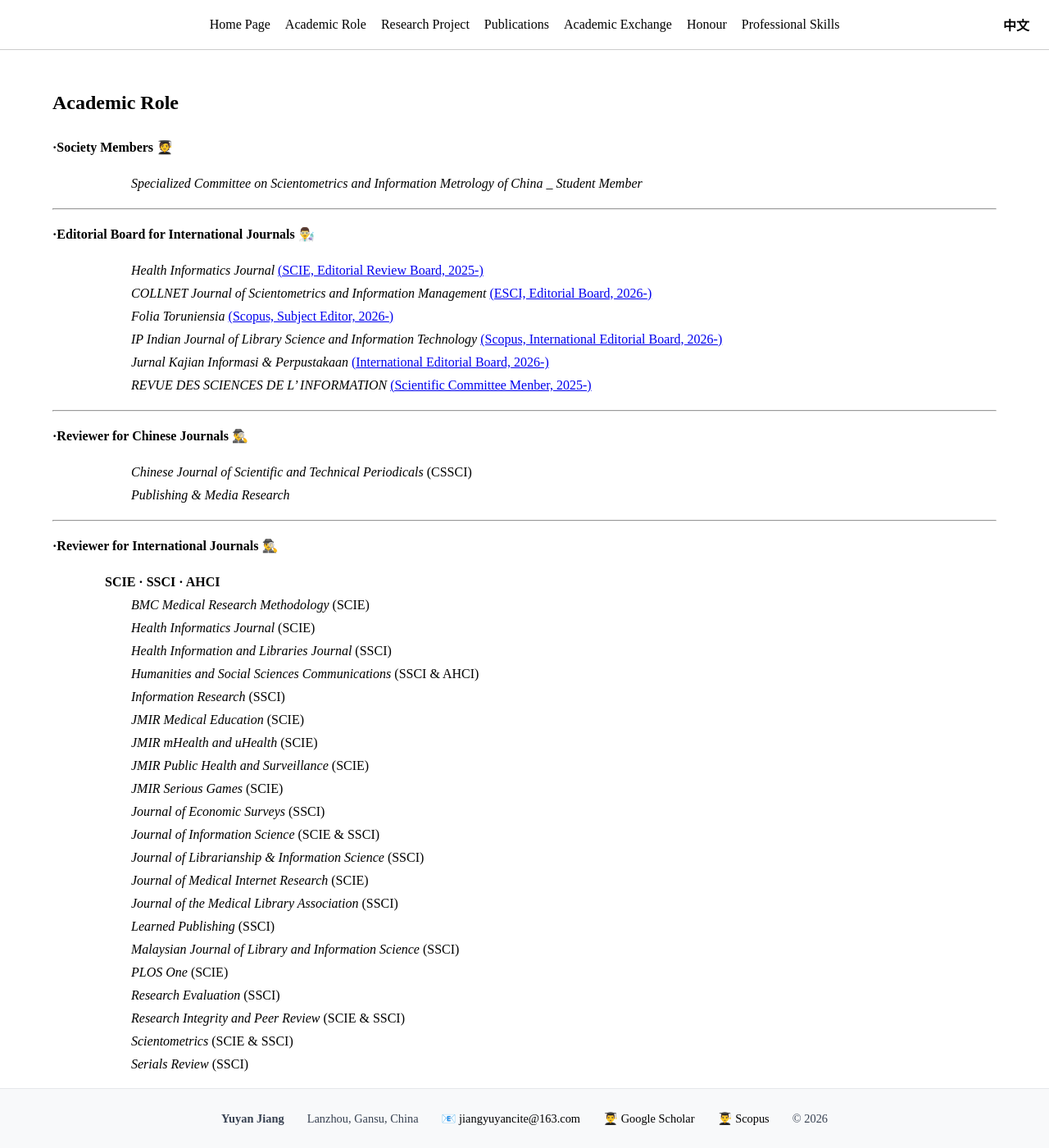
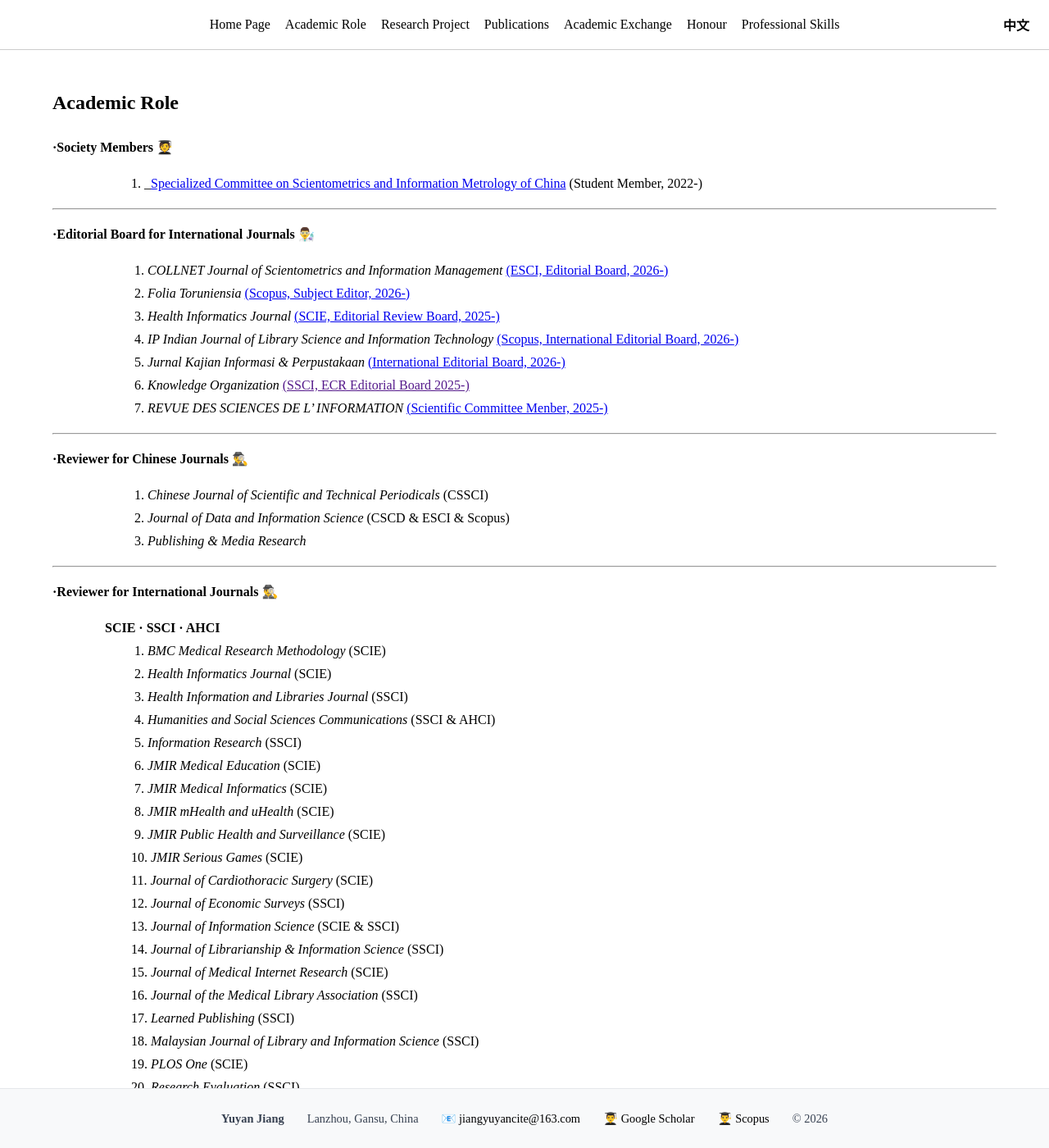
Before and after one commit to jiang-yuyan/Yuyan-Jiang-CV, a Jekyll site: the page built from role/roles.md, in a window 1280 px wide and 1400 px high. Shown: the whole window at 82% size. Built offline with Jekyll 4.4.1, drawn with Linux system fonts in a browser that asks for light colours; some of the changed text lies outside the part shown.

Commit message:
Daily Update

```diff
--- a/role/roles.md
+++ b/role/roles.md
@@ -6,109 +6,117 @@ title: roles
 ## Academic Role
 __·Society Members__ 🧑‍🎓
 
-&#8195;&#8195;&#8195;&#8195;&#8195;&#8195;_Specialized Committee on Scientometrics and Information Metrology of China _ Student Member_
+&#8195;&#8195;&#8195;&#8195;&#8195;&#8195;1. _[Specialized Committee on Scientometrics and Information Metrology of China](http://www.casssp.org.cn/product/65.html) (Student Member, 2022-)
 
 ---
 
 __·Editorial Board for International Journals__ 👨‍🔬
 
-&#8195;&#8195;&#8195;&#8195;&#8195;&#8195;_Health Informatics Journal_ [(SCIE, Editorial Review Board, 2025-)](https://journals.sagepub.com/editorial-board/JHI)
-&#8195;&#8195;&#8195;&#8195;&#8195;&#8195;_COLLNET Journal of Scientometrics and Information Management_ [(ESCI, Editorial Board, 2026-)](https://www.tarupublications.com/journal/CJSIM/editorial-board)
-&#8195;&#8195;&#8195;&#8195;&#8195;&#8195;_Folia Toruniensia_ [(Scopus, Subject Editor, 2026-) ](https://apcz.umk.pl/FT/about/editorialTeam)
-&#8195;&#8195;&#8195;&#8195;&#8195;&#8195;_IP Indian Journal of Library Science and Information Technology_ [(Scopus, International Editorial Board, 2026-)](https://ijlsit.org/editorial)
-&#8195;&#8195;&#8195;&#8195;&#8195;&#8195;_Jurnal Kajian Informasi & Perpustakaan_ [(International Editorial Board, 2026-)](https://jurnal.unpad.ac.id/jkip/about/editorialTeam)
-&#8195;&#8195;&#8195;&#8195;&#8195;&#8195;_REVUE DES SCIENCES DE L' INFORMATION_ [(Scientific Committee Menber, 2025-)](https://revues.imist.ma/index.php/JIS/about/editorialTeam)
+&#8195;&#8195;&#8195;&#8195;&#8195;&#8195; 1. _COLLNET Journal of Scientometrics and Information Management_ [(ESCI, Editorial Board, 2026-)](https://www.tarupublications.com/journal/CJSIM/editorial-board)
+&#8195;&#8195;&#8195;&#8195;&#8195;&#8195; 2. _Folia Toruniensia_ [(Scopus, Subject Editor, 2026-) ](https://apcz.umk.pl/FT/about/editorialTeam)
+&#8195;&#8195;&#8195;&#8195;&#8195;&#8195; 3. _Health Informatics Journal_ [(SCIE, Editorial Review Board, 2025-)](https://journals.sagepub.com/editorial-board/JHI)
+&#8195;&#8195;&#8195;&#8195;&#8195;&#8195; 4. _IP Indian Journal of Library Science and Information Technology_ [(Scopus, International Editorial Board, 2026-)](https://ijlsit.org/editorial)
+&#8195;&#8195;&#8195;&#8195;&#8195;&#8195; 5. _Jurnal Kajian Informasi & Perpustakaan_ [(International Editorial Board, 2026-)](https://jurnal.unpad.ac.id/jkip/about/editorialTeam)
+&#8195;&#8195;&#8195;&#8195;&#8195;&#8195; 6. _Knowledge Organization_ [(SSCI, ECR Editorial Board 2025-)]()
+&#8195;&#8195;&#8195;&#8195;&#8195;&#8195; 7. _REVUE DES SCIENCES DE L' INFORMATION_ [(Scientific Committee Menber, 2025-)](https://revues.imist.ma/index.php/JIS/about/editorialTeam)
 
 ---
 
 __·Reviewer for Chinese Journals__ 🕵️‍♂️
 
-&#8195;&#8195;&#8195;&#8195;&#8195;&#8195;_Chinese Journal of Scientific and Technical Periodicals_ (CSSCI)
-&#8195;&#8195;&#8195;&#8195;&#8195;&#8195;_Publishing & Media Research_
+&#8195;&#8195;&#8195;&#8195;&#8195;&#8195; 1. _Chinese Journal of Scientific and Technical Periodicals_ (CSSCI)
+&#8195;&#8195;&#8195;&#8195;&#8195;&#8195; 2. _Journal of Data and Information Science_ (CSCD & ESCI & Scopus)
+&#8195;&#8195;&#8195;&#8195;&#8195;&#8195; 3. _Publishing & Media Research_
 
 ---
 
 __·Reviewer for International Journals__ 🕵️‍♂️
 
 &#8195;&#8195;&#8195;&#8195;**SCIE · SSCI · AHCI**
-&#8195;&#8195;&#8195;&#8195;&#8195;&#8195;_BMC Medical Research Methodology_ (SCIE)
-&#8195;&#8195;&#8195;&#8195;&#8195;&#8195;_Health Informatics Journal_ (SCIE)
-&#8195;&#8195;&#8195;&#8195;&#8195;&#8195;_Health Information and Libraries Journal_ (SSCI)
-&#8195;&#8195;&#8195;&#8195;&#8195;&#8195;_Humanities and Social Sciences Communications_ (SSCI & AHCI)
-&#8195;&#8195;&#8195;&#8195;&#8195;&#8195;_Information Research_ (SSCI)
-&#8195;&#8195;&#8195;&#8195;&#8195;&#8195;_JMIR Medical Education_ (SCIE)
-&#8195;&#8195;&#8195;&#8195;&#8195;&#8195;_JMIR mHealth and uHealth_ (SCIE)
-&#8195;&#8195;&#8195;&#8195;&#8195;&#8195;_JMIR Public Health and Surveillance_ (SCIE)
-&#8195;&#8195;&#8195;&#8195;&#8195;&#8195;_JMIR Serious Games_ (SCIE)
-&#8195;&#8195;&#8195;&#8195;&#8195;&#8195;_Journal of Economic Surveys_ (SSCI)
-&#8195;&#8195;&#8195;&#8195;&#8195;&#8195;_Journal of Information Science_ (SCIE & SSCI)
-&#8195;&#8195;&#8195;&#8195;&#8195;&#8195;_Journal of Librarianship & Information Science_ (SSCI)
-&#8195;&#8195;&#8195;&#8195;&#8195;&#8195;_Journal of Medical Internet Research_ (SCIE)
-&#8195;&#8195;&#8195;&#8195;&#8195;&#8195;_Journal of the Medical Library Association_ (SSCI)
-&#8195;&#8195;&#8195;&#8195;&#8195;&#8195;_Learned Publishing_ (SSCI)
-&#8195;&#8195;&#8195;&#8195;&#8195;&#8195;_Malaysian Journal of Library and Information Science_ (SSCI)
-&#8195;&#8195;&#8195;&#8195;&#8195;&#8195;_PLOS One_ (SCIE)
-&#8195;&#8195;&#8195;&#8195;&#8195;&#8195;_Research Evaluation_ (SSCI)
-&#8195;&#8195;&#8195;&#8195;&#8195;&#8195;_Research Integrity and Peer Review_ (SCIE & SSCI)
-&#8195;&#8195;&#8195;&#8195;&#8195;&#8195;_Scientometrics_ (SCIE & SSCI)
-&#8195;&#8195;&#8195;&#8195;&#8195;&#8195;_Serials Review_ (SSCI)
+&#8195;&#8195;&#8195;&#8195;&#8195;&#8195; 1. _BMC Medical Research Methodology_ (SCIE)
+&#8195;&#8195;&#8195;&#8195;&#8195;&#8195; 2. _Health Informatics Journal_ (SCIE)
+&#8195;&#8195;&#8195;&#8195;&#8195;&#8195; 3. _Health Information and Libraries Journal_ (SSCI)
+&#8195;&#8195;&#8195;&#8195;&#8195;&#8195; 4. _Humanities and Social Sciences Communications_ (SSCI & AHCI)
+&#8195;&#8195;&#8195;&#8195;&#8195;&#8195; 5. _Information Research_ (SSCI)
+&#8195;&#8195;&#8195;&#8195;&#8195;&#8195; 6. _JMIR Medical Education_ (SCIE)
+&#8195;&#8195;&#8195;&#8195;&#8195;&#8195; 7. _JMIR Medical Informatics_ (SCIE)
+&#8195;&#8195;&#8195;&#8195;&#8195;&#8195; 8. _JMIR mHealth and uHealth_ (SCIE)
+&#8195;&#8195;&#8195;&#8195;&#8195;&#8195; 9. _JMIR Public Health and Surveillance_ (SCIE)
+&#8195;&#8195;&#8195;&#8195;&#8195;&#8195;10. _JMIR Serious Games_ (SCIE)
+&#8195;&#8195;&#8195;&#8195;&#8195;&#8195;11. _Journal of Cardiothoracic Surgery_ (SCIE)
+&#8195;&#8195;&#8195;&#8195;&#8195;&#8195;12. _Journal of Economic Surveys_ (SSCI)
+&#8195;&#8195;&#8195;&#8195;&#8195;&#8195;13. _Journal of Information Science_ (SCIE & SSCI)
+&#8195;&#8195;&#8195;&#8195;&#8195;&#8195;14. _Journal of Librarianship & Information Science_ (SSCI)
+&#8195;&#8195;&#8195;&#8195;&#8195;&#8195;15. _Journal of Medical Internet Research_ (SCIE)
+&#8195;&#8195;&#8195;&#8195;&#8195;&#8195;16. _Journal of the Medical Library Association_ (SSCI)
+&#8195;&#8195;&#8195;&#8195;&#8195;&#8195;17. _Learned Publishing_ (SSCI)
+&#8195;&#8195;&#8195;&#8195;&#8195;&#8195;18. _Malaysian Journal of Library and Information Science_ (SSCI)
+&#8195;&#8195;&#8195;&#8195;&#8195;&#8195;19. _PLOS One_ (SCIE)
+&#8195;&#8195;&#8195;&#8195;&#8195;&#8195;20. _Research Evaluation_ (SSCI)
+&#8195;&#8195;&#8195;&#8195;&#8195;&#8195;21. _Research Integrity and Peer Review_ (SCIE & SSCI)
+&#8195;&#8195;&#8195;&#8195;&#8195;&#8195;22. _Scientometrics_ (SCIE & SSCI)
+&#8195;&#8195;&#8195;&#8195;&#8195;&#8195;23. _Serials Review_ (SSCI)
 
 ---
 
 &#8195;&#8195;&#8195;&#8195;**ESCI · Scopus**
-&#8195;&#8195;&#8195;&#8195;&#8195;&#8195;_Annals of Library and Information Studies_ (ESCI & Scopus)
-&#8195;&#8195;&#8195;&#8195;&#8195;&#8195;_Asian/Pacific Island Nursing Journal_ (Scopus)
-&#8195;&#8195;&#8195;&#8195;&#8195;&#8195;_Applied Network Science_ (ESCI & Scopus)
-&#8195;&#8195;&#8195;&#8195;&#8195;&#8195;_COLLNET Journal of Scientometrics and Information Management_ (ESCI)
-&#8195;&#8195;&#8195;&#8195;&#8195;&#8195;_Discover Education_ (Scopus)
-&#8195;&#8195;&#8195;&#8195;&#8195;&#8195;_Discover Psychologyl_ (ESCI & Scopus)
-&#8195;&#8195;&#8195;&#8195;&#8195;&#8195;_Folia Toruniensia_ (Scopus)
-&#8195;&#8195;&#8195;&#8195;&#8195;&#8195;_Iberoamerican Journal of Science Measurement and Communication_ (Scopus)
-&#8195;&#8195;&#8195;&#8195;&#8195;&#8195;_Ibersid: revista de sistemas de información y documentación_ (ESCI & Scopus)
-&#8195;&#8195;&#8195;&#8195;&#8195;&#8195;_Insights - the USKG Journal_ (ESCI & Scopus)
-&#8195;&#8195;&#8195;&#8195;&#8195;&#8195;_Interactive Journal of Medical Research_ (ESCI)
-&#8195;&#8195;&#8195;&#8195;&#8195;&#8195;_Discover Psychologyl_ (ESCI & Scopus)
-&#8195;&#8195;&#8195;&#8195;&#8195;&#8195;_IP Indian Journal of Library Science and Information Technology_ (Scopus)
-&#8195;&#8195;&#8195;&#8195;&#8195;&#8195;_Issues in Science and Technology Librarianship_ (Scopus)
-&#8195;&#8195;&#8195;&#8195;&#8195;&#8195;_JMIR Aging_ (ESCI & Scopus)
-&#8195;&#8195;&#8195;&#8195;&#8195;&#8195;_JMIR Cancer_ (ESCI & Scopus)
-&#8195;&#8195;&#8195;&#8195;&#8195;&#8195;_JMIR Cardio_ (ESCI & Scopus)
-&#8195;&#8195;&#8195;&#8195;&#8195;&#8195;_JMIR Dermatology_ (Scopus)
-&#8195;&#8195;&#8195;&#8195;&#8195;&#8195;_JMIR Formative Research_ (ESCI & Scopus)
-&#8195;&#8195;&#8195;&#8195;&#8195;&#8195;_JMIR Human Factors_ (ESCI & Scopus)
-&#8195;&#8195;&#8195;&#8195;&#8195;&#8195;_JMIR Infodemiology_ (ESCI & Scopus)
-&#8195;&#8195;&#8195;&#8195;&#8195;&#8195;_JMIR Pediatrics and Parenting_ (ESCI & Scopus)
-&#8195;&#8195;&#8195;&#8195;&#8195;&#8195;_JMIR Research Protocols_ (ESCI & Scopus)
-&#8195;&#8195;&#8195;&#8195;&#8195;&#8195;_Journal of Hospital Librarianship_ (Scopus)
-&#8195;&#8195;&#8195;&#8195;&#8195;&#8195;_New Review of Information Networking_ (Scopus)
-&#8195;&#8195;&#8195;&#8195;&#8195;&#8195;_Online Journal of Public Health Informatics_ (ESCI & Scopus)
-&#8195;&#8195;&#8195;&#8195;&#8195;&#8195;_Revista Interamericana de Bibliotecología_ (Scopus)
-&#8195;&#8195;&#8195;&#8195;&#8195;&#8195;_SN Business & Economics_ (Scopus)
+&#8195;&#8195;&#8195;&#8195;&#8195;&#8195; 1. _Annals of Library and Information Studies_ (ESCI & Scopus)
+&#8195;&#8195;&#8195;&#8195;&#8195;&#8195; 2. _Asian/Pacific Island Nursing Journal_ (Scopus)
+&#8195;&#8195;&#8195;&#8195;&#8195;&#8195; 3. _Applied Network Science_ (ESCI & Scopus)
+&#8195;&#8195;&#8195;&#8195;&#8195;&#8195; 4. _COLLNET Journal of Scientometrics and Information Management_ (ESCI)
+&#8195;&#8195;&#8195;&#8195;&#8195;&#8195; 5. _Discover Education_ (Scopus)
+&#8195;&#8195;&#8195;&#8195;&#8195;&#8195; 6. _Discover Psychology_ (ESCI & Scopus)
+&#8195;&#8195;&#8195;&#8195;&#8195;&#8195; 7. _Discover Public Health_ (ESCI & Scopus)
+&#8195;&#8195;&#8195;&#8195;&#8195;&#8195; 8. _Folia Toruniensia_ (Scopus)
+&#8195;&#8195;&#8195;&#8195;&#8195;&#8195; 9. _Iberoamerican Journal of Science Measurement and Communication_ (Scopus)
+&#8195;&#8195;&#8195;&#8195;&#8195;&#8195;10. _Ibersid: revista de sistemas de información y documentación_ (ESCI & Scopus)
+&#8195;&#8195;&#8195;&#8195;&#8195;&#8195;11. _Insights - the USKG Journal_ (ESCI & Scopus)
+&#8195;&#8195;&#8195;&#8195;&#8195;&#8195;12. _Interactive Journal of Medical Research_ (ESCI)
+&#8195;&#8195;&#8195;&#8195;&#8195;&#8195;13. _IP Indian Journal of Library Science and Information Technology_ (Scopus)
+&#8195;&#8195;&#8195;&#8195;&#8195;&#8195;14. _Issues in Science and Technology Librarianship_ (Scopus)
+&#8195;&#8195;&#8195;&#8195;&#8195;&#8195;15. _JMIR Aging_ (ESCI & Scopus)
+&#8195;&#8195;&#8195;&#8195;&#8195;&#8195;16. _JMIR Cancer_ (ESCI & Scopus)
+&#8195;&#8195;&#8195;&#8195;&#8195;&#8195;17. _JMIR Cardio_ (ESCI & Scopus)
+&#8195;&#8195;&#8195;&#8195;&#8195;&#8195;18. _JMIR Dermatology_ (Scopus)
+&#8195;&#8195;&#8195;&#8195;&#8195;&#8195;19. _JMIR Formative Research_ (ESCI & Scopus)
+&#8195;&#8195;&#8195;&#8195;&#8195;&#8195;20. _JMIR Human Factors_ (ESCI & Scopus)
+&#8195;&#8195;&#8195;&#8195;&#8195;&#8195;21. _JMIR Infodemiology_ (ESCI & Scopus)
+&#8195;&#8195;&#8195;&#8195;&#8195;&#8195;22. _JMIR Pediatrics and Parenting_ (ESCI & Scopus)
+&#8195;&#8195;&#8195;&#8195;&#8195;&#8195;23. _JMIR Research Protocols_ (ESCI & Scopus)
+&#8195;&#8195;&#8195;&#8195;&#8195;&#8195;24. _Journal of Hospital Librarianship_ (Scopus)
+&#8195;&#8195;&#8195;&#8195;&#8195;&#8195;25. _New Review of Information Networking_ (Scopus)
+&#8195;&#8195;&#8195;&#8195;&#8195;&#8195;26. _Online Journal of Public Health Informatics_ (ESCI & Scopus)
+&#8195;&#8195;&#8195;&#8195;&#8195;&#8195;27. _Revista Interamericana de Bibliotecología_ (Scopus)
+&#8195;&#8195;&#8195;&#8195;&#8195;&#8195;28. _SN Business & Economics_ (Scopus)
+&#8195;&#8195;&#8195;&#8195;&#8195;&#8195;29. _Sport Sciences for Health_ (ESCI & Scopus)
+
 
 ---
 
 &#8195;&#8195;&#8195;&#8195;**Other**
-&#8195;&#8195;&#8195;&#8195;&#8195;&#8195;_ABDI PUSTAKA: Jurnal Perpustakaan dan Kearsipan_
-&#8195;&#8195;&#8195;&#8195;&#8195;&#8195;_ACCESS: An International Journal of Nepal Library Association_
-&#8195;&#8195;&#8195;&#8195;&#8195;&#8195;_Berkala Ilmu Perpustakaan dan Informasi_
-&#8195;&#8195;&#8195;&#8195;&#8195;&#8195;_Edulib: Journal of Library and Information Science_
-&#8195;&#8195;&#8195;&#8195;&#8195;&#8195;_International Journal of Bibliometrics in Business and Management_
-&#8195;&#8195;&#8195;&#8195;&#8195;&#8195;_JMIR Data_
-&#8195;&#8195;&#8195;&#8195;&#8195;&#8195;_JMIRxMed_
-&#8195;&#8195;&#8195;&#8195;&#8195;&#8195;_Journal of Librarianship and Scholarly Communication_
-&#8195;&#8195;&#8195;&#8195;&#8195;&#8195;_Journal of Knowledge and Communication Management_
-&#8195;&#8195;&#8195;&#8195;&#8195;&#8195;_Nordic Journal of Library and Information Studies_
-&#8195;&#8195;&#8195;&#8195;&#8195;&#8195;_Pustabiblia: Journal of Library and Information Science_
-&#8195;&#8195;&#8195;&#8195;&#8195;&#8195;_Pustaka Karya: Jurnal Ilmiah Ilmu Perpustakaan dan Informasi_
-&#8195;&#8195;&#8195;&#8195;&#8195;&#8195;_REVUE DES SCIENCES DE L' INFORMATION_
-&#8195;&#8195;&#8195;&#8195;&#8195;&#8195;_Tibanndaru : Jurnal Ilmu Perpustakaan dan Informasi_
-&#8195;&#8195;&#8195;&#8195;&#8195;&#8195;_Trends in Scholarly Publishing_
+&#8195;&#8195;&#8195;&#8195;&#8195;&#8195; 1. _ABDI PUSTAKA: Jurnal Perpustakaan dan Kearsipan_
+&#8195;&#8195;&#8195;&#8195;&#8195;&#8195; 2. _ACCESS: An International Journal of Nepal Library Association_
+&#8195;&#8195;&#8195;&#8195;&#8195;&#8195; 3. _Berkala Ilmu Perpustakaan dan Informasi_
+&#8195;&#8195;&#8195;&#8195;&#8195;&#8195; 4. _Discover Hazards_
+&#8195;&#8195;&#8195;&#8195;&#8195;&#8195; 5. _Edulib: Journal of Library and Information Science_
+&#8195;&#8195;&#8195;&#8195;&#8195;&#8195; 6. _International Journal of Bibliometrics in Business and Management_
+&#8195;&#8195;&#8195;&#8195;&#8195;&#8195; 7. _International Journal of Library Information Networks and Knowledge_
+&#8195;&#8195;&#8195;&#8195;&#8195;&#8195; 8. _JMIR Data_
+&#8195;&#8195;&#8195;&#8195;&#8195;&#8195; 9. _JMIRxMed_
+&#8195;&#8195;&#8195;&#8195;&#8195;&#8195;10. _Journal of Librarianship and Scholarly Communication_
+&#8195;&#8195;&#8195;&#8195;&#8195;&#8195;11. _Jurnal Kajian Informasi & Perpustakaan_
+&#8195;&#8195;&#8195;&#8195;&#8195;&#8195;12. _Nordic Journal of Library and Information Studies_
+&#8195;&#8195;&#8195;&#8195;&#8195;&#8195;13. _Pustabiblia: Journal of Library and Information Science_
+&#8195;&#8195;&#8195;&#8195;&#8195;&#8195;14. _Pustaka Karya: Jurnal Ilmiah Ilmu Perpustakaan dan Informasi_
+&#8195;&#8195;&#8195;&#8195;&#8195;&#8195;15. _REVUE DES SCIENCES DE L' INFORMATION_
+&#8195;&#8195;&#8195;&#8195;&#8195;&#8195;16. _Tibanndaru : Jurnal Ilmu Perpustakaan dan Informasi_
+&#8195;&#8195;&#8195;&#8195;&#8195;&#8195; 17. _Trends in Scholarly Publishing_
 
 ---
 
 __·Past Experience__ 🕵️‍♂️
 
 &#8195;&#8195;&#8195;&#8195;**Editorial**
-&#8195;&#8195;&#8195;&#8195;&#8195;&#8195;_Transportation Safety and Environment_ (ESCI & EI, Part-time Assistant Editor, 2025-2025)
+&#8195;&#8195;&#8195;&#8195;&#8195;&#8195; 1. _Transportation Safety and Environment_ (ESCI & EI, Part-time Assistant Editor, 2025-2025)
 
-***Statistics:** 1 time (2022); 1 time(2023); 14 times (2024); 97 times (2025); 76 times (2026)
+***Statistics:** 1 time (2022); 1 time(2023); 14 times (2024); 97 times (2025); 89 times (2026)
```
Also changed, not shown: index-zh.md (+4 -4 lines), index.md (+4 -4 lines), role/roles-zh.md (+83 -76 lines), sitemap.xml (+15 -15 lines).
